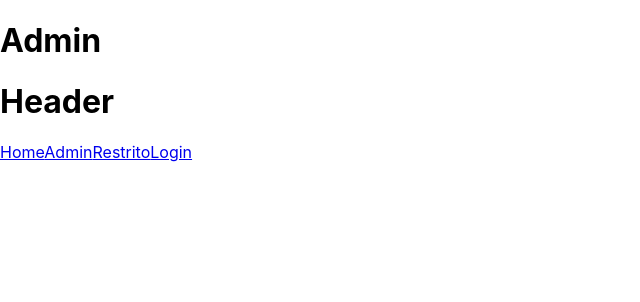
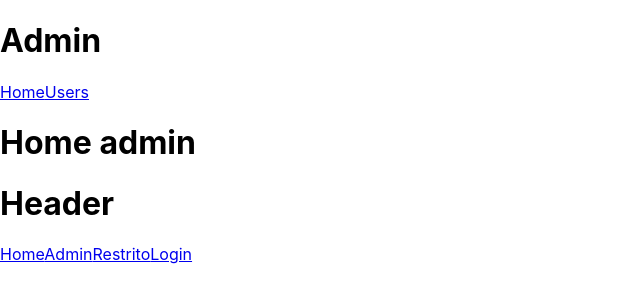
Before and after one commit to RicardoBonin/Dev-Running, a React (Create React App) app: page /admin in a window 1280 px wide. Shown: the top 302 px of the page, without its empty margins (0-640 px from the left). Built offline with nearby package versions, Linux system fonts and the light colour scheme; what reduxsauce would draw is missing.

Commit message:
Add pages

```diff
--- a/package.json
+++ b/package.json
@@ -15,7 +15,8 @@
     "react-scripts": "3.4.1",
     "redux": "^4.0.5",
     "redux-saga": "^1.1.3",
-    "reduxsauce": "^1.1.2"
+    "reduxsauce": "^1.1.2",
+    "styled-jsx": "^3.3.0"
   },
   "scripts": {
     "start": "react-scripts start",
@@ -39,7 +40,6 @@
     ]
   },
   "devDependencies": {
-    "eslint": "^7.4.0",
     "eslint-config-prettier": "^6.11.0",
     "eslint-config-standard": "^14.1.1",
     "eslint-plugin-import": "^2.22.0",
@@ -48,6 +48,6 @@
     "eslint-plugin-promise": "^4.2.1",
     "eslint-plugin-react": "^7.20.3",
     "eslint-plugin-standard": "^4.0.1",
-    "prettier": "^2.0.5"
+    "prettier": "2.0.5"
   }
 }
--- a/src/App.js
+++ b/src/App.js
@@ -1,7 +1,14 @@
 import React, { useEffect, useState } from 'react'
 import axios from 'axios'
 import jwtDecode from 'jwt-decode'
+import css from 'styled-jsx/css'
+
 import Header from './Header'
+import Home from './screens/Home'
+import Login from './screens/Login'
+import Admin from './screens/Admin'
+import Restrito from './screens/Restrito'
+
 import store from './redux'
 import { Provider } from 'react-redux'
 import { Route, BrowserRouter as Router } from 'react-router-dom'
@@ -29,19 +36,23 @@ function App() {
   // useEffect(() => {
   //   getToken();
   // }, []);
-  const Home = () => <h1>Home</h1>
-  const Admin = () => <h1>Admin</h1>
-  const Restrito = () => <h1>Restrito</h1>
-  const Login = () => <h1>Login</h1>
+
   return (
     <Provider store={store}>
       <Router>
-        <div className="App">
-          <Route exact path="/" component={Home} />
-          <Route path="/admin" component={Admin} />
-          <Route path="/restrito" component={Restrito} />
-          <Route path="/login" component={Login} />
+        <div className='App'>
+          <Route exact path='/' component={Home} />
+          <Route path='/admin' component={Admin} />
+          <Route path='/restrito' component={Restrito} />
+          <Route path='/login' component={Login} />
           <Header />
+          <style jsx>{`
+            * {
+              margin: 0;
+              padding: 0;
+              box-sizing: border-box;
+            }
+          `}</style>
         </div>
       </Router>
     </Provider>
--- /dev/null
+++ b/src/screens/Admin/index.js
@@ -0,0 +1,21 @@
+import React from 'react'
+import { Route, Link } from 'react-router-dom'
+
+const Home = () => <h1>Home admin</h1>
+const Users = () => <h1>Users admin</h1>
+
+const Admin = (props) => (
+  <div>
+    <h1>Admin</h1>
+    <p>
+      <Link to='/admin'>Home</Link>
+      <Link to='/admin/users'>Users</Link>
+    </p>
+    <div>
+      <Route path={`${props.match.path}/`} exact component={Home} />
+      <Route path={`${props.match.path}/users`} component={Users} />
+    </div>
+  </div>
+)
+
+export default Admin
--- /dev/null
+++ b/src/screens/Home.js
@@ -0,0 +1,5 @@
+import React from 'react'
+
+const Home = () => <h1>Home</h1>
+
+export default Home
--- /dev/null
+++ b/src/screens/Login.js
@@ -0,0 +1,5 @@
+import React from 'react'
+
+const Login = () => <h1>Login</h1>
+
+export default Login
--- /dev/null
+++ b/src/screens/Restrito/index.js
@@ -0,0 +1,5 @@
+import React from 'react'
+
+const Restrito = () => <h1>Restrito</h1>
+
+export default Restrito
```
Also changed, not shown: .eslintrc.json, .prettierrc.json, 2 other files (tests, documents, lock files or other folders).
